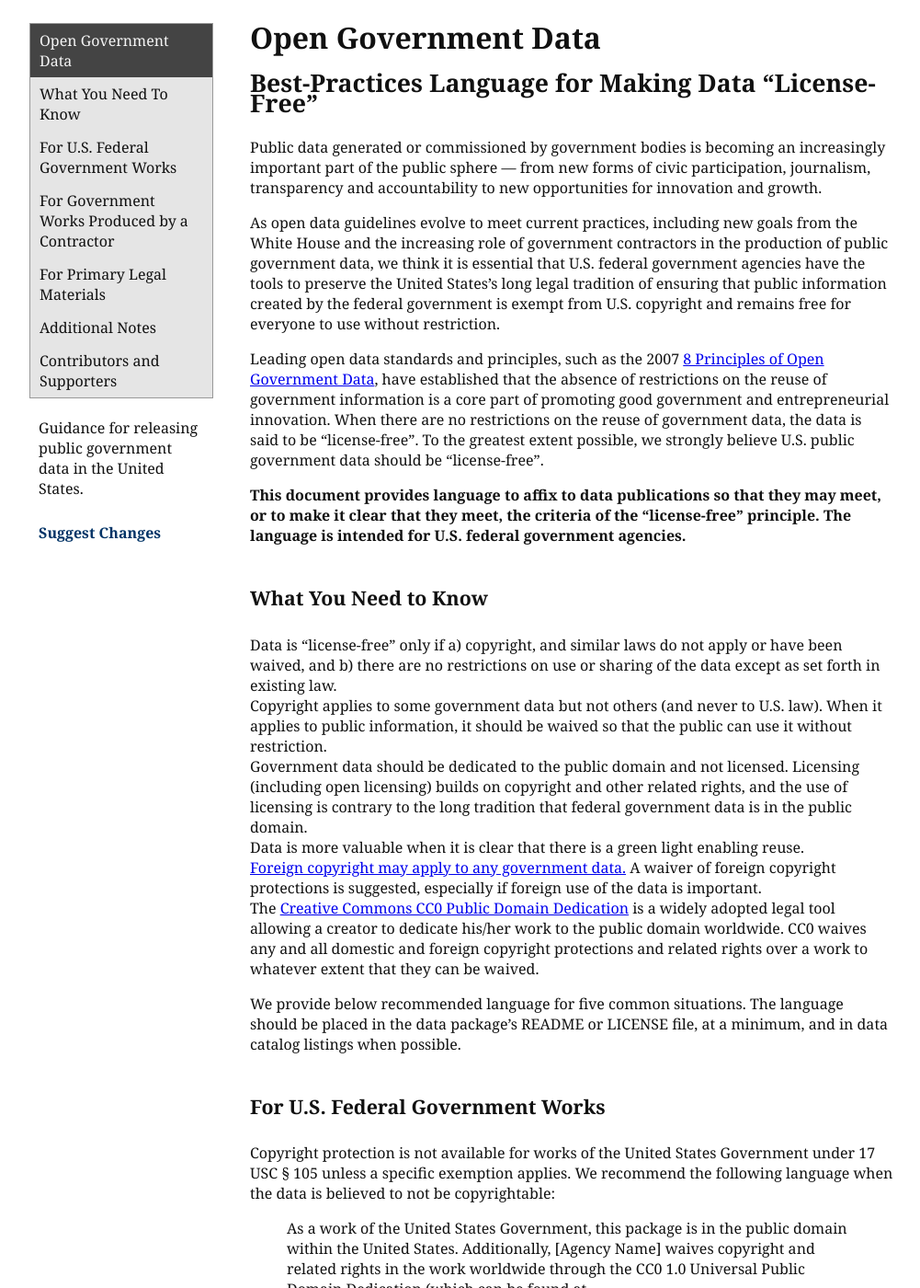
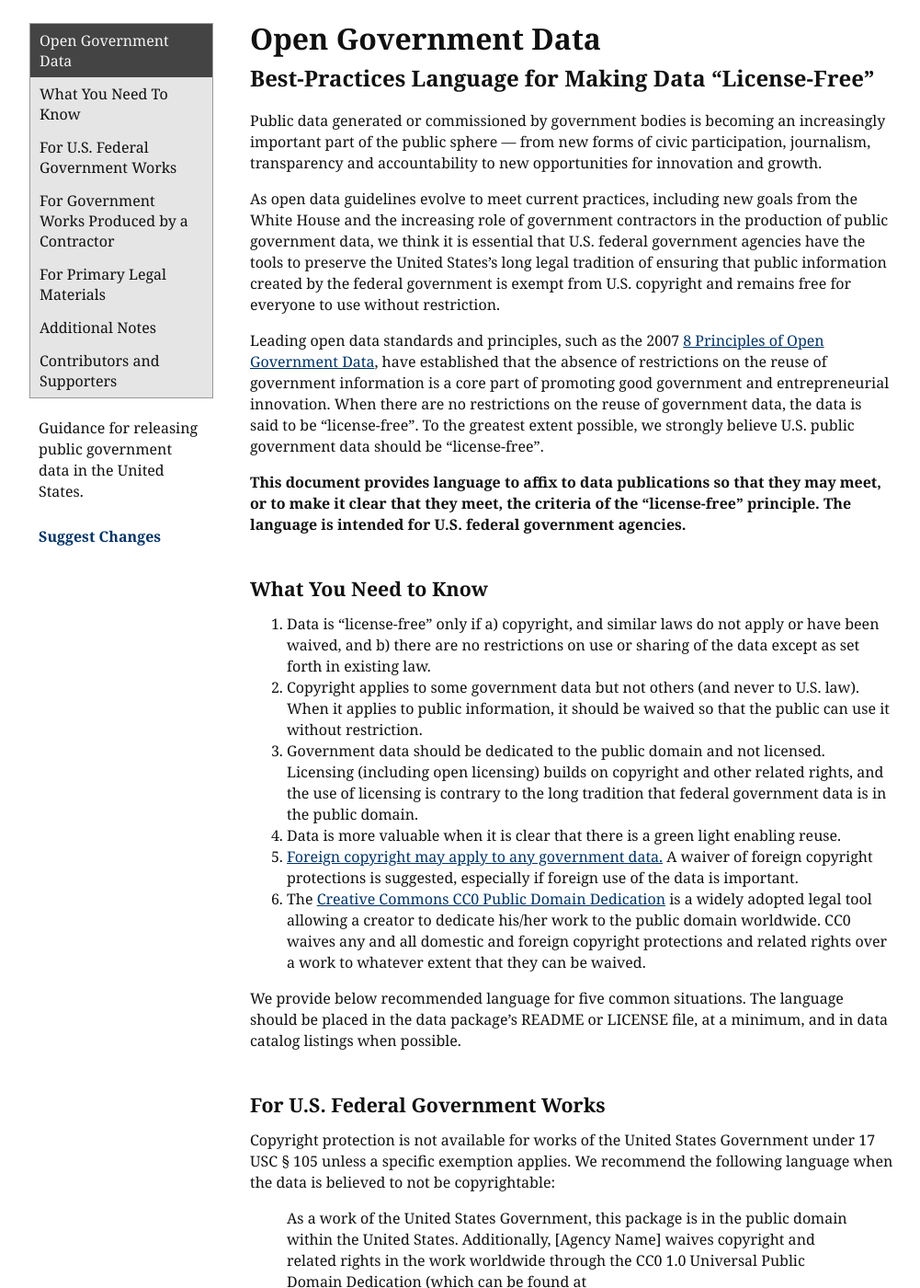
Before and after one commit to unitedstates/licensing, a Jekyll site: the page built from index.md, in a window 1280 px wide and 1400 px high. Shown: the whole window at 92% size, without its empty margins (18-1019 px from the left). Built offline with Jekyll 4.4.1, drawn with Linux system fonts in a browser that asks for light colours; nearby versions of some CDN libraries; some web fonts are replaced.

Commit message:
A bunch of little improvements

```diff
--- a/assets/site.css
+++ b/assets/site.css
@@ -5,7 +5,7 @@ body {
   color: #111;
   font-family: "Average", "Georgia", serif;
   font-size: 12pt;
-  line-height: 22px;
+  line-height: 23px;
   margin: 0; padding: 0;
 }
 
@@ -18,7 +18,9 @@ body {
 /* sidebar nav */
 
 /* reset list stuff */
-ul, ol, li {margin: 0; padding: 0; list-style-type: none;}
+nav ul, nav ol, nav li {
+  margin: 0; padding: 0; list-style-type: none;
+}
 
 nav {
   width: 200px; margin-left: -240px;
@@ -61,6 +63,7 @@ nav p a:hover {
 
 /* document styling */
 
-h2 {font-size: 24pt; margin-top: 0px; padding-top: 30px;}
-h3 {font-size: 20pt; margin-top: 0; }
-h4 {font-size: 16pt; margin-top: 0; padding-top: 30px;}
+article h2 {font-size: 24pt; margin-top: 0px; padding-top: 30px; margin-bottom: 20px;}
+article h3 {font-size: 18pt; margin-top: 0;}
+article h4 {font-size: 16pt; margin-top: 0; padding-top: 30px; margin-bottom: 10px;}
+article a {color: #036;}
```
